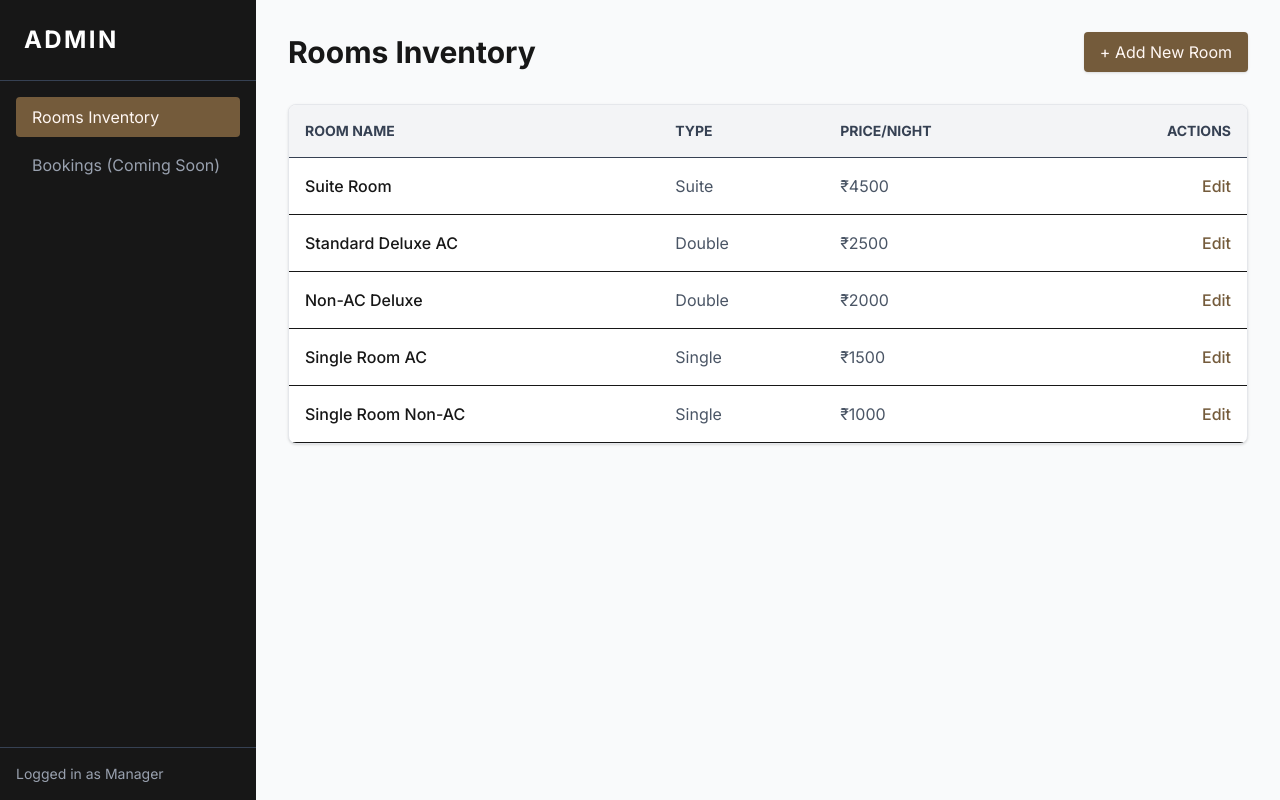
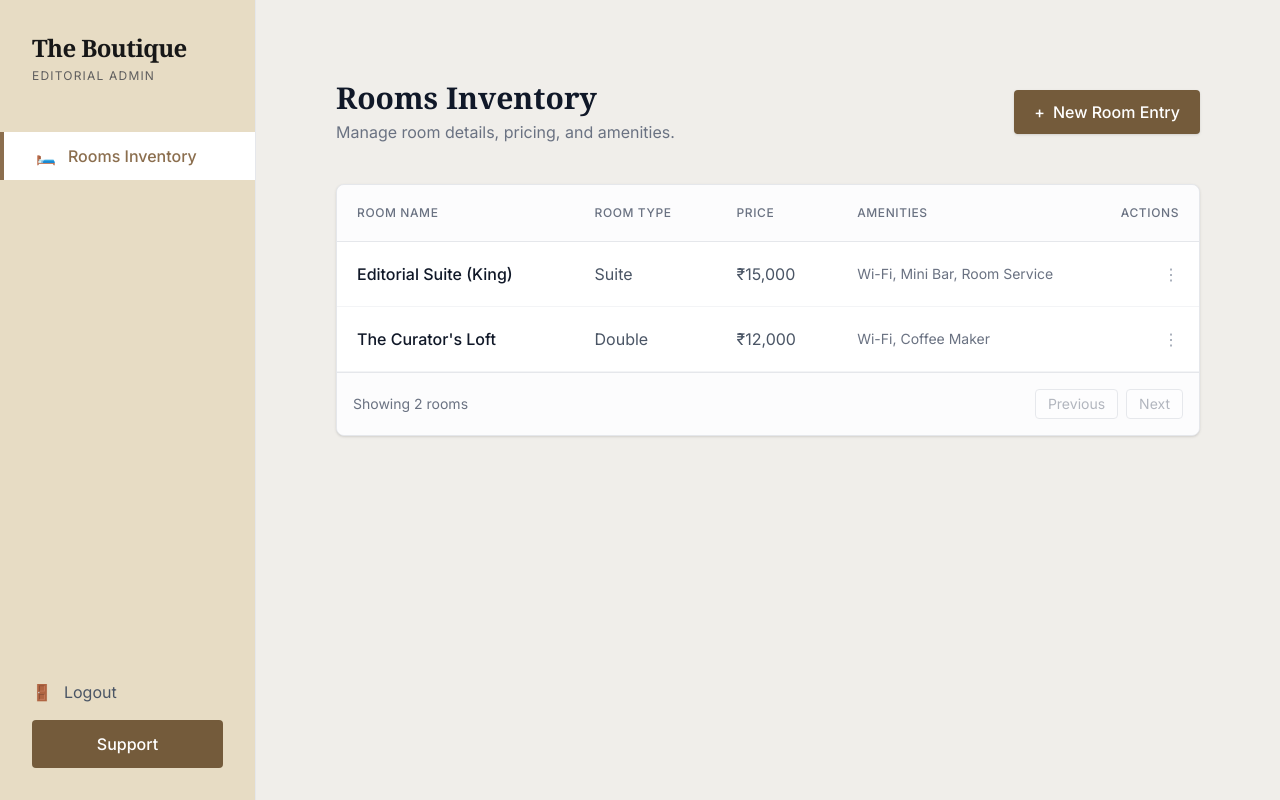
Before and after one commit to sanjuee/hotel-booking-system, a Next.js app: page /admin in a window 1280 px wide. Built offline with nearby package versions, Linux system fonts and the light colour scheme.

Commit message:
feat: implement room management API and update admin layout

```diff
--- a/app/admin/layout.tsx
+++ b/app/admin/layout.tsx
@@ -2,22 +2,33 @@ import Link from 'next/link';
 
 export default function AdminLayout({ children }: { children: React.ReactNode }) {
   return (
-    <div className="flex h-screen bg-gray-50">
+    <div className="flex h-screen bg-[#f0eeea]">
       {/* Sidebar */}
-      <aside className="w-64 bg-foreground text-background flex flex-col">
-        <div className="p-6 font-bold text-2xl tracking-widest border-b border-gray-700">
-          ADMIN
+        <aside className="w-64 bg-[#e7dcc4] border-r border-gray-200 flex flex-col justify-between  md:flex">
+        <div>
+          <div className="p-8">
+            <h1 className="text-2xl font-serif font-bold tracking-tight">The Boutique</h1>
+            <p className="text-xs text-primary tracking-widest mt-1 uppercase">Editorial Admin</p>
+          </div>
+          <nav className="mt-4">
+            <ul>
+              <li className="border-l-4 border-[#8B6E4E] bg-white">
+                <a href="#" className="flex items-center px-8 py-3 text-[#8B6E4E] font-medium">
+                  <span className="mr-3">🛏️</span>
+                  Rooms Inventory
+                </a>
+              </li>
+            </ul>
+          </nav>
         </div>
-        <nav className="flex-1 p-4 space-y-2">
-          <Link href="/admin" className="block px-4 py-2 bg-secondary text-on-secondary rounded">
-            Rooms Inventory
-          </Link>
-          <Link href="#" className="block px-4 py-2 text-gray-400 hover:text-white transition">
-            Bookings (Coming Soon)
-          </Link>
-        </nav>
-        <div className="p-4 border-t border-gray-700 text-sm text-gray-400">
-          Logged in as Manager
+
+        <div className="p-8 space-y-4">
+          <button className="flex items-center text-gray-600 hover:text-gray-900 transition-colors w-full">
+            <span className="mr-3">🚪</span> Logout
+          </button>
+          <button className="w-full bg-secondary text-white py-3 rounded hover:bg-[#685333] transition-colors font-medium">
+            Support
+          </button>
         </div>
       </aside>
 
--- a/app/admin/page.tsx
+++ b/app/admin/page.tsx
@@ -1,144 +1,270 @@
 // app/admin/page.tsx
-"use client"; // This tells Next.js this page has interactive buttons/forms
+'use client'
 
-import { useState } from 'react';
-import { dummyRooms } from '@/data/MockRoomData';
-import { Room } from '../../types';
+import { useState } from 'react'
+import { useRouter } from 'next/navigation'
+import { Room } from '@/types' // Adjust import path as needed
+// import { dummyRooms } from '@/data/MockRoomData'
+
+// Fallback dummy data based on the new schema if dummyRooms is empty
+const fallbackRooms = [
+  {
+    id: '1',
+    name: 'Editorial Suite (King)',
+    type: 'Suite',
+    price: 15000,
+    image: '',
+    description: 'Spacious suite with city views.',
+    amenities: ['Wi-Fi', 'Mini Bar', 'Room Service'],
+  },
+  {
+    id: '2',
+    name: 'The Curator\'s Loft',
+    type: 'Double',
+    price: 12000,
+    image: '',
+    description: 'Artistic loft space.',
+    amenities: ['Wi-Fi', 'Coffee Maker'],
+  }
+]
 
 export default function AdminDashboard() {
-  // 1. Load mock data into React State
-  const [rooms, setRooms] = useState<Room[]>(dummyRooms);
+  const router = useRouter()
+  // Replace fallbackRooms with dummyRooms if you have it imported
+  const [rooms, setRooms] = useState<Room[]>(fallbackRooms)
+  const [isFormOpen, setIsFormOpen] = useState(false)
+  const [isSaving, setIsSaving] = useState(false)
 
-  // 2. State to control the popup form
-  const [isFormOpen, setIsFormOpen] = useState(false);
+  // Form state aligned with Prisma schema
+  const [formData, setFormData] = useState({
+    id: '',
+    name: '',
+    type: 'Single',
+    price: 0,
+    image: '',
+    description: '',
+    amenities: '', // Stored as comma-separated string in form, parsed to array on submit
+  })
 
-  // 3. Temporary state for the room being created/edited
-  const [formData, setFormData] = useState<Room>({
-    id: "", name: "", type: "Single", price: 0, image: "", description: "", amenities: []
-  });
+  const handleSave = async () => {
+    setIsSaving(true)
 
-  // Handle saving the room
-  const handleSave = () => {
-    if (formData.id) {
-      // Edit existing room
-      setRooms(rooms.map(r => r.id === formData.id ? formData : r));
-    } else {
-      // Add new room (assign a random ID for the prototype)
-      const newRoom = { ...formData, id: Math.random().toString() };
-      setRooms([...rooms, newRoom]);
+    // Convert comma-separated string back to array for the DB
+    const payload = {
+      ...formData,
+      amenities: formData.amenities.split(',').map((item) => item.trim()).filter(Boolean)
     }
-    setIsFormOpen(false); // Close form
-  };
 
-  // Open form for editing
-  const handleEdit = (room: Room) => {
-    setFormData(room);
-    setIsFormOpen(true);
-  };
+    try {
+      const response = await fetch('/api/rooms', {
+        method: 'POST',
+        headers: {
+          'Content-Type': 'application/json',
+        },
+        body: JSON.stringify(payload),
+      })
+
+      if (!response.ok) {
+        const errorData = await response.json().catch(() => null)
+        const errorMessage = errorData?.message || errorData?.error || `Server Error: ${response.status}`
+        throw new Error(errorMessage)
+      }
+      const data = await response.json()
+
+      setIsFormOpen(false)
+      // setRooms((prevRooms) => [...prevRooms, data.room])
+      resetForm()
+      // router.refresh()
+    } catch (error) {
+      console.error(error)
+      alert('Something went wrong saving the room. (Check console)')
+
+      // FOR DEMO PURPOSES: Optimistic update if API fails during local testing
+      // setRooms((prevRooms) => [...prevRooms, { ...payload, id: Math.random().toString() }])
+      // setIsFormOpen(false)
+      // resetForm()
+    } finally {
+      setIsSaving(false)
+    }
+  }
+
+  const resetForm = () => {
+    setFormData({
+      id: '', name: '', type: 'Single', price: 0, image: '', description: '', amenities: ''
+    })
+  }
 
   return (
+
+
+
+      <div className="flex-1 overflow-y-auto p-8 md:p-12">
+
+        {/* HEADER */}
+        <div className="flex flex-col md:flex-row justify-between items-start md:items-center mb-10 gap-4">
           <div>
-      <div className="flex justify-between items-center mb-8">
-        <h1 className="text-3xl font-bold text-foreground">Rooms Inventory</h1>
+            <h2 className="text-3xl font-serif font-bold text-gray-900">Rooms Inventory</h2>
+            <p className="text-gray-500 mt-1">Manage room details, pricing, and amenities.</p>
+          </div>
           <button
             onClick={() => {
-            setFormData({ id: "", name: "", type: "Single", price: 0, image: "", description: "", amenities: [] });
-            setIsFormOpen(true);
+              resetForm()
+              setIsFormOpen(true)
             }}
-          className="bg-secondary text-on-secondary px-4 py-2 rounded shadow hover:opacity-90"
+            className="bg-secondary text-white px-5 py-2.5 rounded shadow-sm hover:bg-[#685333] transition-colors font-medium flex items-center gap-2"
           >
-          + Add New Room
+            <span>+</span> New Room Entry
           </button>
         </div>
 
-      {/* THE DATA TABLE */}
-      <div className="bg-background border border-outline rounded-lg shadow-sm overflow-hidden">
-        <table className="w-full text-left border-collapse">
+        {/* DATA TABLE */}
+        <div className="bg-white border border-gray-200 rounded-lg shadow-sm overflow-hidden">
+          <div className="overflow-x-auto">
+            <table className="w-full text-left border-collapse min-w-[800px]">
               <thead>
-            <tr className="bg-gray-100 text-gray-700 text-sm uppercase">
-              <th className="p-4 border-b">Room Name</th>
-              <th className="p-4 border-b">Type</th>
-              <th className="p-4 border-b">Price/Night</th>
-              <th className="p-4 border-b text-right">Actions</th>
+                <tr className="border-b border-gray-200 text-xs text-gray-500 uppercase tracking-wider bg-gray-50/50">
+                  <th className="p-5 font-medium">Room Name</th>
+                  <th className="p-5 font-medium">Room Type</th>
+                  <th className="p-5 font-medium">Price</th>
+                  <th className="p-5 font-medium">Amenities</th>
+                  <th className="p-5 font-medium text-right">Actions</th>
                 </tr>
               </thead>
               <tbody>
                 {rooms.map((room) => (
-              <tr key={room.id} className="border-b hover:bg-gray-50">
-                <td className="p-4 font-medium text-foreground">{room.name}</td>
-                <td className="p-4 text-gray-600">{room.type}</td>
-                <td className="p-4 text-gray-600">₹{room.price}</td>
-                <td className="p-4 text-right">
-                  <button
-                    onClick={() => handleEdit(room)}
-                    className="text-secondary font-medium hover:underline"
-                  >
-                    Edit
+                  <tr key={room.id} className="border-b border-gray-100 hover:bg-gray-50 transition-colors">
+                    <td className="p-5 font-medium text-gray-900">{room.name}</td>
+                    <td className="p-5 text-gray-600">{room.type}</td>
+                    <td className="p-5 text-gray-600">₹{room.price.toLocaleString()}</td>
+                    <td className="p-5 text-gray-500 text-sm truncate max-w-[200px]">
+                      {Array.isArray(room.amenities) ? room.amenities.join(', ') : 'None'}
+                    </td>
+                    <td className="p-5 text-right">
+                      <button className="text-gray-400 hover:text-gray-900 transition-colors">
+                        ⋮
                       </button>
                     </td>
                   </tr>
                 ))}
+                {rooms.length === 0 && (
+                  <tr>
+                    <td colSpan={5} className="p-8 text-center text-gray-500">
+                      No rooms found. Add a new room entry to get started.
+                    </td>
+                  </tr>
+                )}
               </tbody>
             </table>
           </div>
 
-      {/* THE ADD/EDIT MODAL (Pop-up) */}
+          {/* Table Footer / Pagination mock */}
+          <div className="p-4 border-t border-gray-200 flex justify-between items-center text-sm text-gray-500 bg-gray-50/50">
+            <span>Showing {rooms.length} room{rooms.length !== 1 ? 's' : ''}</span>
+            <div className="flex gap-2">
+              <button className="px-3 py-1 border border-gray-300 rounded bg-white hover:bg-gray-50 disabled:opacity-50" disabled>Previous</button>
+              <button className="px-3 py-1 border border-gray-300 rounded bg-white hover:bg-gray-50 disabled:opacity-50" disabled>Next</button>
+            </div>
+          </div>
+        </div>
+
+        {/* ADD/EDIT MODAL */}
         {isFormOpen && (
-        <div className="fixed inset-0 bg-black/50 flex items-center justify-center z-50">
-          <div className="bg-background p-8 rounded-lg w-full max-w-md shadow-xl">
-            <h2 className="text-2xl font-bold mb-6">
-              {formData.id ? "Edit Room" : "Add New Room"}
+          <div className="fixed inset-0 bg-gray-900/40 backdrop-blur-sm flex items-center justify-center z-50 p-4">
+            <div className="bg-white p-8 rounded-xl w-full max-w-2xl shadow-2xl max-h-[90vh] overflow-y-auto">
+              <h2 className="text-2xl font-serif font-bold mb-6 text-gray-900">
+                {formData.id ? 'Edit Room' : 'New Room Entry'}
               </h2>
 
-            <div className="space-y-4">
+              <div className="space-y-5">
+                {/* Row 1: Name */}
                 <div>
-                <label className="block text-sm font-medium text-gray-700 mb-1">Room Name</label>
+                  <label className="block text-sm font-medium text-gray-700 mb-1.5">Room Name *</label>
                   <input
                     type="text"
                     value={formData.name}
-                  onChange={(e) => setFormData({...formData, name: e.target.value})}
-                  className="w-full border border-outline p-2 rounded"
-                  placeholder="e.g. Presidential Suite"
+                    onChange={(e) => setFormData({ ...formData, name: e.target.value })}
+                    className="w-full border border-gray-300 p-2.5 rounded-md focus:ring-2 focus:ring-[#8B6E4E] focus:border-[#8B6E4E] outline-none transition-all"
+                    placeholder="e.g. The Curator's Loft"
                   />
                 </div>
 
-              <div className="flex gap-4">
-                <div className="w-1/2">
-                  <label className="block text-sm font-medium text-gray-700 mb-1">Type</label>
+                {/* Row 2: Type & Price */}
+                <div className="flex flex-col sm:flex-row gap-5">
+                  <div className="w-full sm:w-1/2">
+                    <label className="block text-sm font-medium text-gray-700 mb-1.5">Room Type *</label>
                     <select
                       value={formData.type}
-                    onChange={(e) => setFormData({...formData, type: e.target.value})}
-                    className="w-full border border-outline p-2 rounded"
+                      onChange={(e) => setFormData({ ...formData, type: e.target.value })}
+                      className="w-full border border-gray-300 p-2.5 rounded-md focus:ring-2 focus:ring-[#8B6E4E] outline-none bg-white"
                     >
-                    <option>Single</option>
-                    <option>Double</option>
-                    <option>Suite</option>
+                      <option value="Single">Single</option>
+                      <option value="Double">Double</option>
+                      <option value="Suite">Suite</option>
+                      <option value="Penthouse">Penthouse</option>
                     </select>
                   </div>
-                <div className="w-1/2">
-                  <label className="block text-sm font-medium text-gray-700 mb-1">Price (₹)</label>
+                  <div className="w-full sm:w-1/2">
+                    <label className="block text-sm font-medium text-gray-700 mb-1.5">Price / Night (₹) *</label>
                     <input
                       type="number"
                       value={formData.price}
-                    onChange={(e) => setFormData({...formData, price: Number(e.target.value)})}
-                    className="w-full border border-outline p-2 rounded"
+                      onChange={(e) => setFormData({ ...formData, price: Number(e.target.value) })}
+                      className="w-full border border-gray-300 p-2.5 rounded-md focus:ring-2 focus:ring-[#8B6E4E] outline-none"
+                      placeholder="0.00"
                     />
                   </div>
                 </div>
 
+                {/* Row 3: Image URL */}
+                <div>
+                  <label className="block text-sm font-medium text-gray-700 mb-1.5">Image URL</label>
+                  <input
+                    type="text"
+                    value={formData.image}
+                    onChange={(e) => setFormData({ ...formData, image: e.target.value })}
+                    className="w-full border border-gray-300 p-2.5 rounded-md focus:ring-2 focus:ring-[#8B6E4E] outline-none"
+                    placeholder="https://example.com/image.jpg"
+                  />
+                </div>
+
+                {/* Row 4: Description */}
+                <div>
+                  <label className="block text-sm font-medium text-gray-700 mb-1.5">Description</label>
+                  <textarea
+                    value={formData.description}
+                    onChange={(e) => setFormData({ ...formData, description: e.target.value })}
+                    className="w-full border border-gray-300 p-2.5 rounded-md focus:ring-2 focus:ring-[#8B6E4E] outline-none min-h-[100px]"
+                    placeholder="Enter room details..."
+                  />
+                </div>
+
+                {/* Row 5: Amenities */}
+                <div>
+                  <label className="block text-sm font-medium text-gray-700 mb-1.5">Amenities (Comma separated)</label>
+                  <input
+                    type="text"
+                    value={formData.amenities}
+                    onChange={(e) => setFormData({ ...formData, amenities: e.target.value })}
+                    className="w-full border border-gray-300 p-2.5 rounded-md focus:ring-2 focus:ring-[#8B6E4E] outline-none"
+                    placeholder="Wi-Fi, Mini Bar, Ocean View"
+                  />
+                </div>
+
                 {/* Action Buttons */}
-              <div className="flex justify-end gap-3 mt-8">
+                <div className="flex justify-end gap-3 pt-4 border-t border-gray-100 mt-6">
                   <button
                     onClick={() => setIsFormOpen(false)}
-                  className="px-4 py-2 border border-outline text-gray-600 rounded hover:bg-gray-50"
+                    disabled={isSaving}
+                    className="px-5 py-2.5 text-gray-600 font-medium rounded-md hover:bg-gray-100 transition-colors"
                   >
                     Cancel
                   </button>
                   <button
                     onClick={handleSave}
-                  className="bg-secondary text-on-secondary px-4 py-2 rounded hover:opacity-90"
+                    disabled={isSaving}
+                    className="bg-[#7A633F] text-white px-6 py-2.5 rounded-md hover:bg-[#685333] transition-colors font-medium flex items-center disabled:opacity-70"
                   >
-                  Save Room
+                    {isSaving ? 'Saving...' : 'Save Room Entry'}
                   </button>
                 </div>
               </div>
@@ -146,5 +272,6 @@ export default function AdminDashboard() {
           </div>
         )}
       </div>
+
   )
 }
--- /dev/null
+++ b/app/api/rooms/route.ts
@@ -0,0 +1,30 @@
+import { NextResponse } from 'next/server'
+import { prisma } from '@/lib/prisma'
+
+
+export async function POST(request: Request) {
+  try {
+
+    const body = await request.json()
+    const newRoom = await prisma.room.create({
+      data: {
+        name: body.name,
+        type: body.type,
+        image: body.image,
+        description: body.description,
+        price: parseFloat(body.price),
+        amenities: Array.isArray(body.amenities)
+          ? body.amenities
+          : body.amenities.split(',').map((item: string) => item.trim()),
+      },
+    })
+
+    return NextResponse.json(newRoom, { status: 201 })
+  } catch (error: any) {
+    console.error('PRISMA ERROR:', error)
+    return NextResponse.json(
+      { message: 'Failed to save room', error: error.message },
+      { status: 500 }
+    )
+  }
+}
--- a/app/rooms/rooms/route.ts
+++ /dev/null
@@ -1,21 +0,0 @@
-import { NextResponse } from 'next/server'
-import { prisma } from '@/lib/prisma'
-
-export async function POST(request: Request) {
-  try {
-    const body = await request.json()
-    const createdRoom = await prisma.room.create({ data: body })
-
-    return NextResponse.json(
-      { message: 'Room Added', room: body },
-      { status: 201 }
-    )
-  } catch (error) {
-    console.error('Interal server error', error)
-
-    return NextResponse.json(
-      { error: 'Failed to create room' },
-      { status: 500 }
-    )
-  }
-}
--- a/lib/prisma.ts
+++ b/lib/prisma.ts
@@ -4,7 +4,7 @@ import { Pool } from 'pg';
 import { PrismaPg } from '@prisma/adapter-pg';
 
 // Get the URL from your .env file
-const connectionString = `${process.env.DATABASE_URL}`;
+ const connectionString = `${process.env.DATABASE_URL}`;
 
 // This function creates the connection
 const prismaClientSingleton = () => {
```
Also changed, not shown: 1 other file (tests, documents, lock files or other folders). Lines whose indentation alone changed are shown as unchanged.
